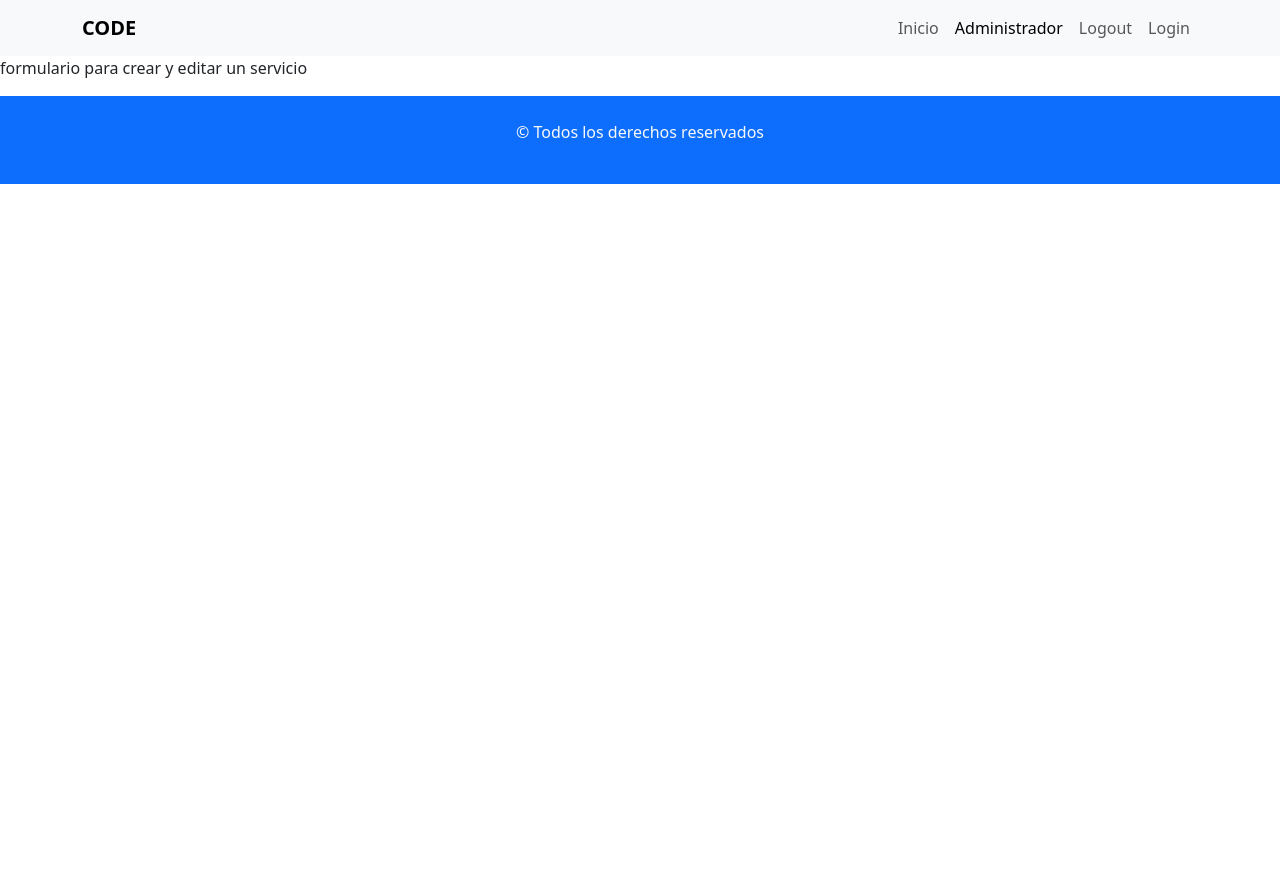
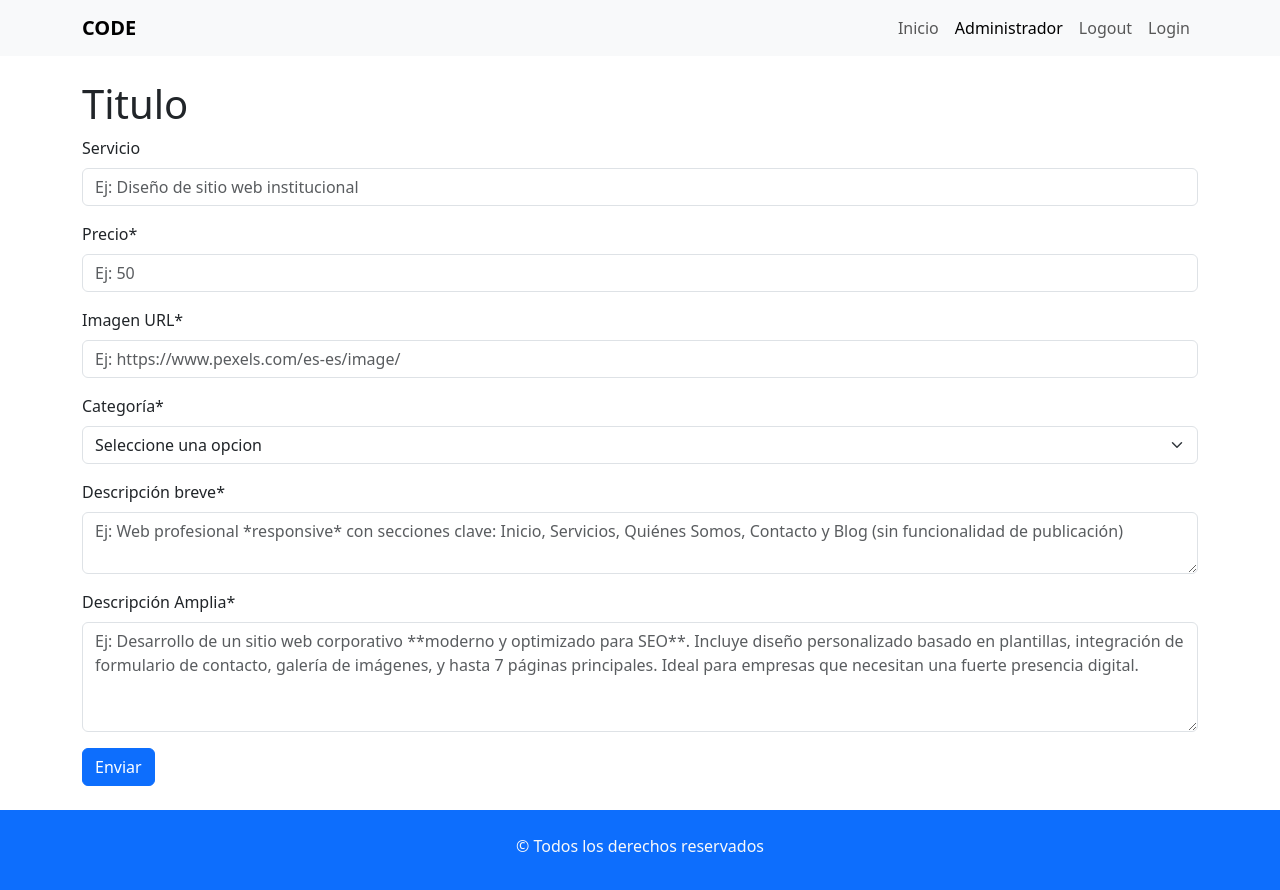
Before and after one commit to rollingcodeschool/catalogoServicios-c16, a React (Vite) app: page /administrador/crear in a window 1280 px wide. Shown: the top 890 px of the page. Before the commit the page ends 800 px from the top, so only its background shows below. Built offline with nearby package versions, Linux system fonts and the light colour scheme; the HTML template or start-up script is replaced by a standard one.

Commit message:
agregue la validacion de formulario servicio

```diff
--- a/src/components/pages/FormularioServicio.jsx
+++ b/src/components/pages/FormularioServicio.jsx
@@ -1,9 +1,155 @@
+import Button from "react-bootstrap/Button";
+import Form from "react-bootstrap/Form";
+import { useForm } from "react-hook-form";
 const FormularioServicio = () => {
-    return (
-        <div>
-            <p>formulario para crear y editar un servicio</p>
-        </div>
-    );
+  const {
+    register,
+    handleSubmit,
+    formState: { errors },
+  } = useForm();
+
+  const onSubmit = (data) => {
+    console.log(data);
+  };
+
+  return (
+    <main className="container my-4">
+      <h1>Titulo</h1>
+      <Form onSubmit={handleSubmit(onSubmit)}>
+        <Form.Group className="mb-3" controlId="formBasicEmail">
+          <Form.Label>Servicio</Form.Label>
+          <Form.Control
+            type="text"
+            placeholder="Ej: Diseño de sitio web institucional"
+            {...register("servicio", {
+              required: "El servicio es un dato obligatorio",
+              minLength: {
+                value: 5,
+                message:
+                  "El servicio debe contener como minimo 5 caracteres",
+              },
+              maxLength: {
+                value: 100,
+                message:
+                  "El servicio debe contener como maximo 100 caracteres",
+              },
+            })}
+          />
+          <Form.Text className="text-danger">{errors.servicio?.message}</Form.Text>
+        </Form.Group>
+       <Form.Group className="mb-3" controlId="formPrecio">
+          <Form.Label>Precio*</Form.Label>
+          <Form.Control
+            type="number"
+            placeholder="Ej: 50"
+            // step={0.1}
+            {...register("precio", {
+              required: "El precio es un valor obligatorio",
+              min: {
+                value: 50,
+                message:
+                  "El precio minimo del producto debe ser de almenos $50",
+              },
+              max: {
+                value: 1000000,
+                message:
+                  "El precio maximo de un producto debe ser de hasta $1000000",
+              },
+            })}
+          />
+          <Form.Text className="text-danger">
+            {errors.precio?.message}
+          </Form.Text>
+        </Form.Group>
+  <Form.Group className="mb-3" controlId="formImagen">
+          <Form.Label>Imagen URL*</Form.Label>
+          <Form.Control
+            type="text"
+            placeholder="Ej: https://www.pexels.com/es-es/image/"
+            {...register("imagen", {
+              required: "La url de la imagen es un dato obligatorio",
+              pattern: {
+                value:
+                  /^(https?:\/\/)?([\da-z\.-]+)\.([a-z\.]{2,6})([\/\w \.-]*)*\/?(\.(jpg|jpeg|png|webp))$/,
+                message:
+                  "La imagen debe ser una url de imagen valida terminada en (jpg|jpeg|png|webp)",
+              },
+            })}
+          />
+          <Form.Text className="text-danger">
+            {errors.imagen?.message}
+          </Form.Text>
+        </Form.Group>
+         <Form.Group className="mb-3" controlId="formPrecio">
+          <Form.Label>Categoría*</Form.Label>
+          <Form.Select
+            {...register("categoria", {
+              required: "Debe seleccionar una categoria",
+            })}
+          >
+            <option value="">Seleccione una opcion</option>
+            <option value="Infusiones">Desarrollo Web</option>
+            <option value="Batidos">Backend & API</option>
+            <option value="dulce">Consultoría</option>
+          </Form.Select>
+          <Form.Text className="text-danger">
+            {errors.categoria?.message}
+          </Form.Text>
+        </Form.Group>
+         <Form.Group className="mb-3" controlId="formImagen">
+          <Form.Label>Descripción breve*</Form.Label>
+          <Form.Control
+            type="text"
+            placeholder="Ej: Web profesional *responsive* con secciones clave: Inicio, Servicios, Quiénes Somos, Contacto y Blog (sin funcionalidad de publicación)"
+            as="textarea"
+            {...register("descripcion_breve", {
+              required: "La descripción breve es un dato obligatorio",
+              minLength: {
+                value: 5,
+                message: "La descrición breve debe tener almenos 5 caracteres",
+              },
+              maxLength: {
+                value: 250,
+                message:
+                  "La descrición breve debe tener como máximo 250 caracteres",
+              },
+            })}
+          />
+          <Form.Text className="text-danger">
+            {errors.descripcion_breve?.message}
+          </Form.Text>
+        </Form.Group>
+        <Form.Group className="mb-3" controlId="formImagen">
+          <Form.Label>Descripción Amplia*</Form.Label>
+          <Form.Control
+            type="text"
+            placeholder="Ej: Desarrollo de un sitio web corporativo **moderno y optimizado para SEO**. Incluye diseño personalizado basado en plantillas, integración de formulario de contacto, galería de imágenes, y hasta 7 páginas principales. Ideal para empresas que necesitan una fuerte presencia digital."
+            as="textarea"
+            rows={4}
+            {...register("descripcion_amplia", {
+              required: "La descripción amplia es un dato obligatorio",
+              minLength: {
+                value: 10,
+                message:
+                  "La descrición amplia debe tener almenos 10 caracteres",
+              },
+              maxLength: {
+                value: 500,
+                message:
+                  "La descrición amplia debe tener como máximo 500 caracteres",
+              },
+            })}
+          />
+          <Form.Text className="text-danger">
+            {errors.descripcion_amplia?.message}
+          </Form.Text>
+        </Form.Group>
+        <Button variant="primary" type="submit">
+          Enviar
+        </Button>
+      </Form>
+    </main>
+  );
 };
 
 export default FormularioServicio;
```
